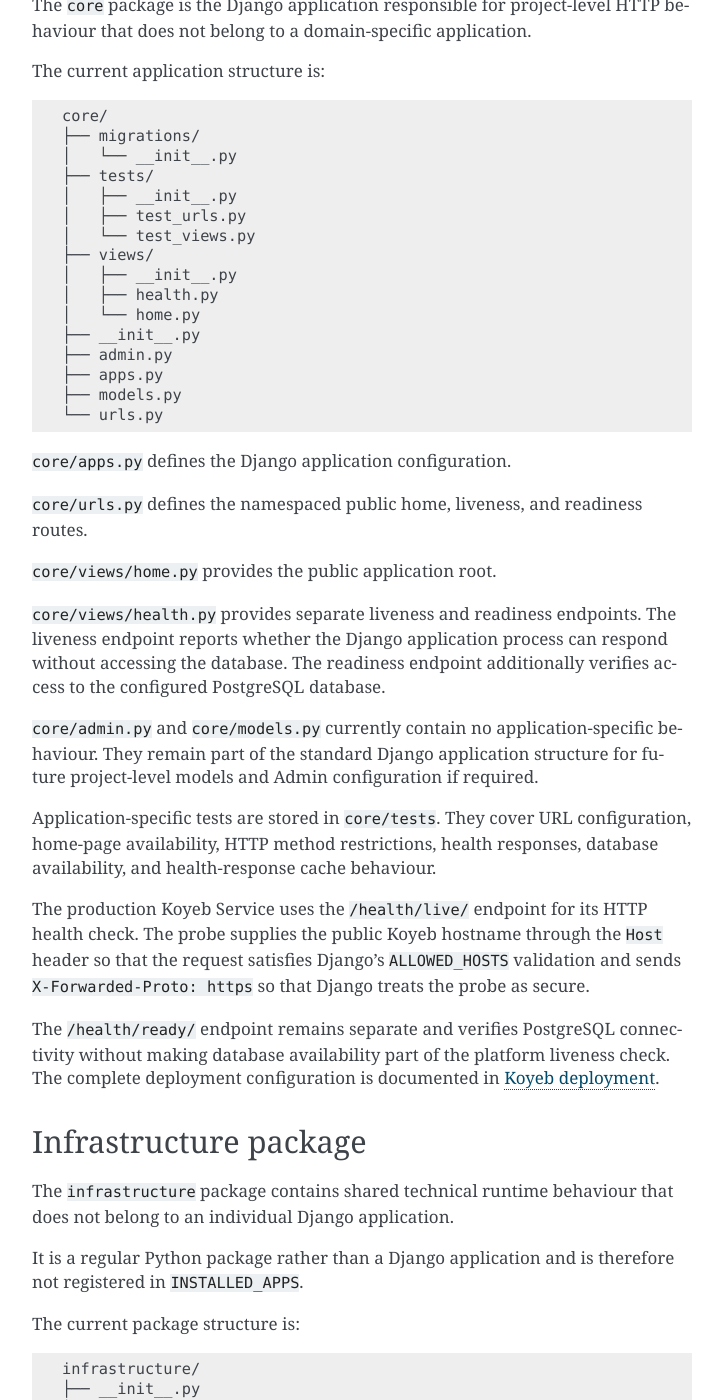
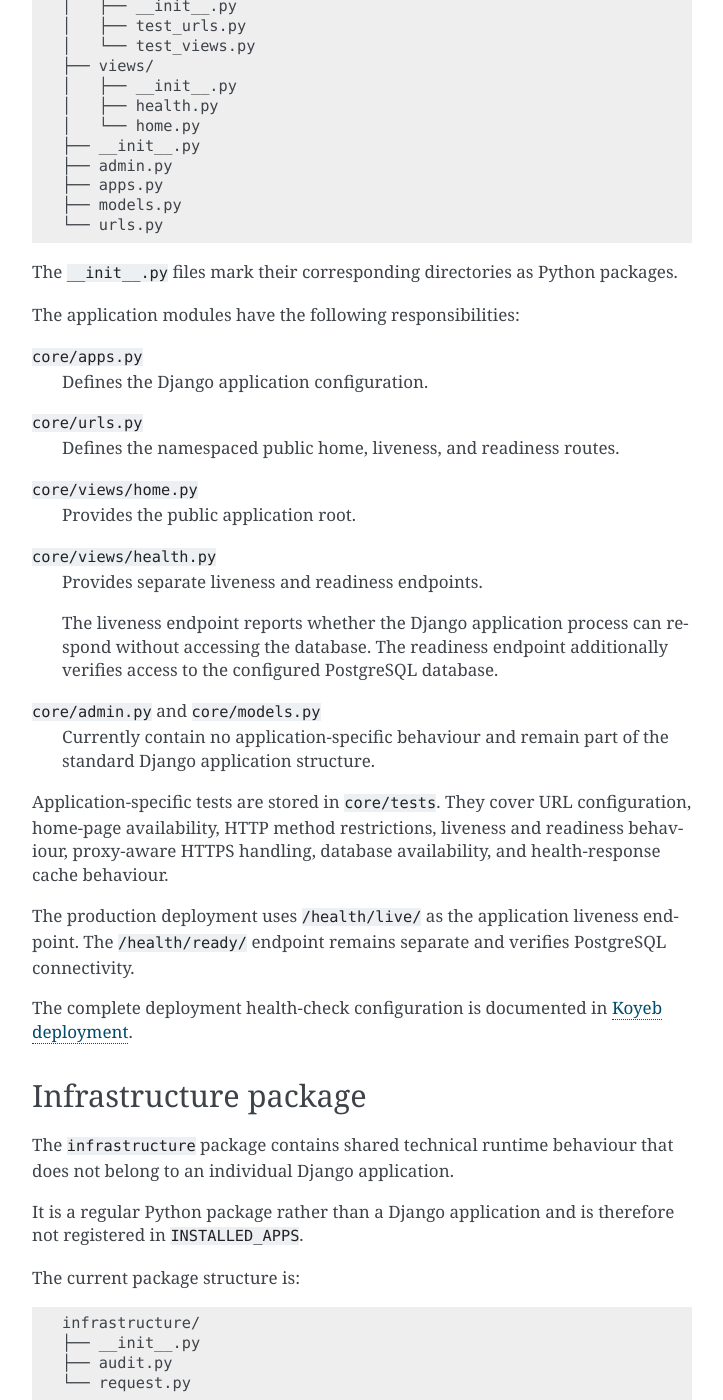
Before and after one commit to alex-nuclearboy/vocabio, a Sphinx documentation site: the page built from docs/source/project/structure.rst, in a window 1280 px wide and 1400 px high, scrolled down 3713 px. Shown: the whole window, without its empty margins (388-1111 px from the left). Built offline with Sphinx 7.4.7, drawn with Linux system fonts in a browser that asks for light colours; some of the changed text lies outside the part shown.

Commit message:
docs: improve project documentation consistency
Align the project documentation with the current implementation and apply a consistent structure to repository component descriptions.

- standardise file descriptions across project packages
- document only currently implemented audit behaviour
- complete the settings helper reference
- align HSTS guidance with the current deployment policy

```diff
--- a/docs/source/configuration/environment.rst
+++ b/docs/source/configuration/environment.rst
@@ -142,8 +142,9 @@ value is ``0``, which disables HSTS.
 
 Negative values are rejected.
 
-The local ``.env.example`` value is ``0``. HSTS should remain disabled until
-HTTPS behaviour has been verified in the deployment environment.
+The local ``.env.example`` value is ``0``. The current production deployment
+also keeps HSTS disabled until the long-term domain and HSTS policy are
+finalised.
 
 ``DJANGO_SECURE_HSTS_INCLUDE_SUBDOMAINS``
 ~~~~~~~~~~~~~~~~~~~~~~~~~~~~~~~~~~~~~~~~~
--- a/docs/source/project/structure.rst
+++ b/docs/source/project/structure.rst
@@ -117,68 +118,59 @@ The package currently contains:
    ├── urls.py
    └── wsgi.py
 
+``config/__init__.py`` marks ``config`` as a Python package.
+
+The remaining modules have the following responsibilities:
+
+``config/asgi.py``
+   Exposes the ASGI application object used by ASGI-compatible servers.
+
 ``config/logging.py``
-~~~~~~~~~~~~~~~~~~~~~
+   Builds the project-wide Django logging configuration.
 
-Builds the project-wide Django logging configuration.
+   Local development uses coloured console output and a rotating plain-text
+   log file. Production uses plain console output without persistent log
+   files inside the application container.
 
-Local development uses coloured console output and a rotating plain-text
-log file. Production uses plain console output without persistent log files
-inside the application container.
+   The configuration defines separate thresholds for Django, django-axes,
+   Vocabio application packages, and the dedicated ``vocabio.audit`` logger
+   namespace.
 
-The configuration defines separate thresholds for Django, django-axes,
-Vocabio application packages, and the dedicated ``vocabio.audit`` logger
-namespace.
-
-The logging policy and audit event conventions are documented in
-:doc:`logging`.
+   The logging policy and audit event conventions are documented in
+   :doc:`logging`.
 
 ``config/settings.py``
-~~~~~~~~~~~~~~~~~~~~~~
+   Contains the Django settings and the project-specific configuration
+   helpers.
 
-Contains the Django settings and the project-specific configuration helpers.
+   It also defines the project authentication configuration, including
+   authentication backends, login-attempt protection, the login route, and
+   the named login and logout redirect destinations.
 
-It also defines the project authentication configuration, including
-authentication backends, login-attempt protection, the login route, and the
-named login and logout redirect destinations.
+   Authentication behaviour and access-control policy are documented in
+   :doc:`authentication`.
 
-Authentication behaviour and access-control policy are documented in
-:doc:`authentication`.
+   Environment-specific and sensitive values are read from environment
+   variables rather than being stored directly in the module.
 
-Environment-specific and sensitive values are read from environment
-variables rather than being stored directly in the module.
+   Environment variables are documented in
+   :doc:`../configuration/environment`, while PostgreSQL-specific
+   configuration and validation are documented in
+   :doc:`../configuration/database`.
 
-Environment variables are documented in
-:doc:`../configuration/environment`, while PostgreSQL-specific configuration
-and validation are documented in
-:doc:`../configuration/database`.
-
-The project-specific settings helpers are documented from their source
-docstrings in :doc:`../reference/settings`.
+   The project-specific settings helpers are documented from their source
+   docstrings in :doc:`../reference/settings`.
 
 ``config/urls.py``
-~~~~~~~~~~~~~~~~~~
+   Defines the root URL configuration for the Django project.
 
-Defines the root URL configuration for the Django project.
-
-The current root configuration includes the ``core`` and ``accounts`` URL
-namespaces at the application root and exposes Django Admin under
-``/admin/``.
-
-``config/asgi.py``
-~~~~~~~~~~~~~~~~~~
-
-Exposes the ASGI application object used by ASGI-compatible servers.
+   The current root configuration includes the ``core`` and ``accounts`` URL
+   namespaces at the application root and exposes Django Admin under
+   ``/admin/``.
 
 ``config/wsgi.py``
-~~~~~~~~~~~~~~~~~~
+   Exposes the WSGI application object used by WSGI-compatible servers.
 
-Exposes the WSGI application object used by WSGI-compatible servers.
-
-``config/__init__.py``
-~~~~~~~~~~~~~~~~~~~~~~
-
-Marks ``config`` as a Python package.
 
 Core application
 ----------------
@@ -207,37 +199,43 @@ The current application structure is:
    ├── models.py
    └── urls.py
 
-``core/apps.py`` defines the Django application configuration.
+The ``__init__.py`` files mark their corresponding directories as Python
+packages.
 
-``core/urls.py`` defines the namespaced public home, liveness, and readiness
-routes.
+The application modules have the following responsibilities:
 
-``core/views/home.py`` provides the public application root.
+``core/apps.py``
+   Defines the Django application configuration.
 
-``core/views/health.py`` provides separate liveness and readiness endpoints.
-The liveness endpoint reports whether the Django application process can
-respond without accessing the database. The readiness endpoint additionally
-verifies access to the configured PostgreSQL database.
+``core/urls.py``
+   Defines the namespaced public home, liveness, and readiness routes.
 
-``core/admin.py`` and ``core/models.py`` currently contain no
-application-specific behaviour. They remain part of the standard Django
-application structure for future project-level models and Admin
-configuration if required.
+``core/views/home.py``
+   Provides the public application root.
+
+``core/views/health.py``
+   Provides separate liveness and readiness endpoints.
+
+   The liveness endpoint reports whether the Django application process can
+   respond without accessing the database. The readiness endpoint
+   additionally verifies access to the configured PostgreSQL database.
+
+``core/admin.py`` and ``core/models.py``
+   Currently contain no application-specific behaviour and remain part of
+   the standard Django application structure.
 
 Application-specific tests are stored in ``core/tests``. They cover URL
-configuration, home-page availability, HTTP method restrictions, health
-responses, database availability, and health-response cache behaviour.
+configuration, home-page availability, HTTP method restrictions, liveness
+and readiness behaviour, proxy-aware HTTPS handling, database availability,
+and health-response cache behaviour.
 
-The production Koyeb Service uses the ``/health/live/`` endpoint for its HTTP
-health check. The probe supplies the public Koyeb hostname through the
-``Host`` header so that the request satisfies Django's ``ALLOWED_HOSTS``
-validation and sends ``X-Forwarded-Proto: https`` so that Django treats the
-probe as secure.
+The production deployment uses ``/health/live/`` as the application
+liveness endpoint. The ``/health/ready/`` endpoint remains separate and
+verifies PostgreSQL connectivity.
 
-The ``/health/ready/`` endpoint remains separate and verifies PostgreSQL
-connectivity without making database availability part of the platform
-liveness check. The complete deployment configuration is documented in
+The complete deployment health-check configuration is documented in
 :doc:`../deployment/koyeb`.
+
 
 Infrastructure package
 ----------------------
@@ -257,23 +255,28 @@ The current package structure is:
    ├── audit.py
    └── request.py
 
-``infrastructure/audit.py`` provides shared formatting for structured audit
-events.
+``infrastructure/__init__.py`` marks ``infrastructure`` as a Python package.
 
-``infrastructure/request.py`` provides shared client IP resolution for
-application code.
+The package modules have the following responsibilities:
 
-Client addresses are selected through ``django-ipware`` according to the
-project-wide proxy policy defined in ``config/settings.py``. Resolved IPv4
-and IPv6 addresses are validated and returned in canonical form. Invalid
-address values resolve to ``None``.
+``infrastructure/audit.py``
+   Provides shared formatting for structured audit events.
 
-The same proxy policy is reused by ``django-axes`` so that authentication
-lockout behaviour and application-level client IP handling remain
-consistent.
+``infrastructure/request.py``
+   Provides shared client IP resolution for application code.
 
-The package is reserved for project-wide technical infrastructure. Domain-
-specific behaviour remains inside the corresponding Django application.
+   Client addresses are selected through ``django-ipware`` according to the
+   project-wide proxy policy defined in ``config/settings.py``. Resolved IPv4
+   and IPv6 addresses are validated and returned in canonical form. Invalid
+   address values resolve to ``None``.
+
+   The same proxy policy is reused by ``django-axes`` so that authentication
+   lockout behaviour and application-level client IP handling remain
+   consistent.
+
+The package contains project-wide technical infrastructure. Domain-specific
+behaviour remains inside the corresponding Django application.
+
 
 Accounts application
 --------------------
@@ -310,32 +313,51 @@ The current application structure is:
    ├── urls.py
    └── views.py
 
-``accounts/apps.py`` defines the Django application configuration.
+The ``__init__.py`` files mark their corresponding directories as Python
+packages.
 
-``accounts/forms.py`` defines the Vocabio login form. The form subclasses
-Django's standard ``AuthenticationForm`` and configures the username and
-password fields for the Vocabio authentication interface.
+The application modules and templates have the following responsibilities:
 
-``accounts/security.py`` integrates application-level audit logging with
-django-axes lockout responses. Axes remains responsible for determining
-lockout state, while the helper records structured ``[AUTH|LOCKOUT]`` events
-and returns the configured lockout response.
+``accounts/apps.py``
+   Defines the Django application configuration.
 
-``accounts/urls.py`` defines the namespaced login and logout routes.
+``accounts/forms.py``
+   Defines the Vocabio login form.
 
-``accounts/views.py`` implements login and logout behaviour using Django's
-standard authentication and session framework. Login supports validated
-local ``next`` redirects, while logout requires an authenticated ``POST``
-request. Successful login and logout operations emit structured
-authentication audit events.
+   The form subclasses Django's standard ``AuthenticationForm`` and
+   configures the username and password fields for the Vocabio
+   authentication interface.
 
-``accounts/templates/accounts/login.html`` contains the current login page.
-The form uses CSRF protection, displays form validation errors, and preserves
-a validated local redirect target when one is supplied.
+``accounts/security.py``
+   Integrates application-level audit logging with django-axes lockout
+   responses.
 
-``accounts/admin.py`` and ``accounts/models.py`` currently contain no
-application-specific behaviour. The application uses Django's built-in user
-model rather than defining an account model of its own.
+   Axes remains responsible for determining lockout state, while the helper
+   records structured ``[AUTH|LOCKOUT]`` events and returns the configured
+   lockout response.
+
+``accounts/urls.py``
+   Defines the namespaced login and logout routes.
+
+``accounts/views.py``
+   Implements login and logout behaviour using Django's standard
+   authentication and session framework.
+
+   Login supports validated local ``next`` redirects, while logout requires
+   an authenticated ``POST`` request. Successful login and logout operations
+   emit structured authentication audit events.
+
+``accounts/templates/accounts/login.html``
+   Contains the current login page.
+
+   The form uses CSRF protection, displays form validation errors, and
+   preserves a validated local redirect target when one is supplied.
+
+``accounts/admin.py`` and ``accounts/models.py``
+   Currently contain no application-specific behaviour.
+
+   The application uses Django's built-in user model rather than defining an
+   account model of its own.
 
 Application-specific tests are stored in ``accounts/tests``. They cover the
 login form, URL configuration, authentication views, authentication audit
@@ -345,6 +367,7 @@ IP handling, and Django Admin lockout protection.
 
 Detailed authentication behaviour and the project authorisation policy are
 documented in :doc:`authentication`.
+
 
 Tests
 -----
@@ -366,32 +389,41 @@ The current project-level test package contains:
    ├── test_request.py
    └── test_settings.py
 
-``tests/assertions.py`` contains reusable assertions shared by application
-test suites.
+``tests/__init__.py`` marks ``tests`` as a Python package.
 
-``tests/test_audit.py`` verifies structured audit-event formatting,
-including typed values, quoted strings, newline escaping, and events without
-additional fields.
+The test modules and shared support code have the following
+responsibilities:
 
-``tests/test_authentication_settings.py`` verifies the project-level
-authentication routing, redirect settings, authentication backends, lockout
-policy, lockout-response integration, and client IP resolution
-configuration.
+``tests/assertions.py``
+   Contains reusable assertions shared by application test suites.
 
-``tests/test_database.py`` verifies real Django connectivity to PostgreSQL
-and confirms that the configured connection uses the PostgreSQL backend.
+``tests/test_audit.py``
+   Verifies structured audit-event formatting, including typed values,
+   quoted strings, newline escaping, and events without additional fields.
 
-``tests/test_logging.py`` verifies development and production logging
-configuration, logger thresholds, local file rotation, console formatting,
-and audit logger availability.
+``tests/test_authentication_settings.py``
+   Verifies the project-level authentication routing, redirect settings,
+   authentication backends, lockout policy, lockout-response integration,
+   and client IP resolution configuration.
 
-``tests/test_request.py`` verifies project-wide client IP resolution,
-including forwarded-address handling, proxy ordering, IPv6 normalisation,
-and invalid address rejection.
+``tests/test_database.py``
+   Verifies real Django connectivity to PostgreSQL and confirms that the
+   configured connection uses the PostgreSQL backend.
 
-``tests/test_settings.py`` verifies environment handling and project
-configuration, including PostgreSQL database URL validation and related
-settings behaviour.
+``tests/test_logging.py``
+   Verifies development and production logging configuration, logger
+   thresholds, local file rotation, console formatting, and audit logger
+   availability.
+
+``tests/test_request.py``
+   Verifies project-wide client IP resolution, including forwarded-address
+   handling, proxy ordering, IPv6 normalisation, and invalid address
+   rejection.
+
+``tests/test_settings.py``
+   Verifies environment handling and project configuration, including
+   PostgreSQL database URL validation, production security requirements,
+   trusted proxy HTTPS configuration, and related settings behaviour.
 
 The testing framework, test execution, and coverage requirements are
 documented in :doc:`../development/testing`.
@@ -417,6 +448,7 @@ containers where database access is required.
 
 The workflow and its individual checks are documented in
 :doc:`../development/continuous-integration`.
+
 
 Documentation
 -------------
@@ -441,58 +473,49 @@ The documentation directory is organised as follows:
    ├── README.md
    └── make.bat
 
+The authored documentation sections have the following responsibilities:
+
 ``getting-started``
-~~~~~~~~~~~~~~~~~~~
+   Contains the software requirements, installation procedure, and local
+   development workflow.
 
-Contains the software requirements, installation procedure, and local
-development workflow.
-
-See :doc:`../getting-started/index`.
+   See :doc:`../getting-started/index`.
 
 ``configuration``
-~~~~~~~~~~~~~~~~~
+   Documents environment variables and database configuration.
 
-Documents environment variables and database configuration.
-
-See :doc:`../configuration/index`.
+   See :doc:`../configuration/index`.
 
 ``development``
-~~~~~~~~~~~~~~~
+   Documents testing, code-quality checks, dependency auditing, and
+   continuous integration.
 
-Documents testing, code-quality checks, dependency auditing, and continuous
-integration.
-
-See :doc:`../development/index`.
+   See :doc:`../development/index`.
 
 ``deployment``
-~~~~~~~~~~~~~~
+   Documents the production container build, Koyeb deployment, Neon
+   PostgreSQL configuration, and routine deployment operations.
 
-Documents the production container build, Koyeb deployment, Neon PostgreSQL
-configuration, and routine deployment operations.
-
-See :doc:`../deployment/index`.
+   See :doc:`../deployment/index`.
 
 ``project``
-~~~~~~~~~~~
+   Documents the repository structure and other project-level information.
 
-Documents the repository structure and other project-level information.
+   See :doc:`index`.
 
-See :doc:`index`.
+``reference``
+   Provides technical reference documentation generated from source-code
+   docstrings.
+
+   See :doc:`../reference/index`.
+
+The ``docs`` directory also contains the Sphinx build wrappers and the
+documentation README, while authored Sphinx pages are stored under
+``docs/source``.
 
 Additional documentation sections should be introduced only when the
 corresponding project components exist.
 
-``reference``
-~~~~~~~~~~~~~
-
-Provides technical reference documentation generated from source-code
-docstrings.
-
-See :doc:`../reference/index`.
-
-The ``docs`` directory also contains the Sphinx build wrappers and the
-documentation README, while authored Sphinx pages are stored under
-``docs/source``.
 
 Environment template
 --------------------
@@ -508,6 +531,7 @@ The procedure for creating the local ``.env`` file is documented in
 The complete variable reference is available in
 :doc:`../configuration/environment`.
 
+
 Local infrastructure
 --------------------
 
@@ -520,6 +544,7 @@ Database configuration is documented in
 :doc:`../configuration/database`, and the normal start and stop workflow is
 documented in :doc:`../getting-started/local-development`.
 
+
 Production container
 --------------------
 
@@ -531,24 +556,26 @@ not remain in the final runtime image. Runtime dependencies are installed
 from ``poetry.lock``, Django static files are collected during the build, and
 Gunicorn runs the application as a non-root container user.
 
-``.dockerignore`` limits the Docker build context and prevents local Secrets
+``.dockerignore`` limits the Docker build context and prevents local secrets
 and development artefacts from being copied into the production image.
 
 The production container build is documented in
 :doc:`../deployment/docker`, while Koyeb-specific deployment configuration is
 documented in :doc:`../deployment/koyeb`.
 
+
 Python runtime
 --------------
 
-``.python-version`` records Python 3.13 as the preferred local development and
-primary CI runtime.
+``.python-version`` records Python 3.13 as the preferred local development
+and primary CI runtime.
 
 The production Dockerfile independently uses the Python 3.13 runtime series.
 The two configurations should remain aligned.
 
 The supported Python versions and development prerequisites are documented
 in :doc:`../getting-started/requirements`.
+
 
 Project metadata and dependencies
 ---------------------------------
@@ -570,6 +597,7 @@ Poetry.
 The lock file should remain consistent with ``pyproject.toml`` and should be
 committed whenever dependency resolution changes.
 
+
 Django management entry point
 -----------------------------
 
@@ -586,31 +614,30 @@ Common local commands include:
 The local development workflow is documented in
 :doc:`../getting-started/local-development`.
 
+
 Repository metadata
 -------------------
 
+The repository-level metadata files have the following responsibilities:
+
 ``README.md``
-~~~~~~~~~~~~~
+   Provides the repository-level introduction to Vocabio and serves as the
+   main entry point when the repository is viewed through the Git hosting
+   service.
 
-Provides the repository-level introduction to Vocabio and serves as the main
-entry point when the repository is viewed through the Git hosting service.
-
-Detailed technical documentation belongs in ``docs`` rather than being
-duplicated in the repository README.
+   Detailed technical documentation belongs in ``docs`` rather than being
+   duplicated in the repository README.
 
 ``LICENSE``
-~~~~~~~~~~~
-
-Contains the licence terms under which the repository is distributed.
+   Contains the licence terms under which the repository is distributed.
 
 ``.gitignore``
-~~~~~~~~~~~~~~
+   Defines files and directories that Git must not track, including local or
+   generated development artefacts where applicable.
 
-Defines files and directories that Git must not track, including local or
-generated development artefacts where applicable.
+   Sensitive local configuration such as ``.env`` must remain outside
+   version control.
 
-Sensitive local configuration such as ``.env`` must remain outside version
-control.
 
 Related documentation
 ---------------------
--- a/docs/source/reference/settings.rst
+++ b/docs/source/reference/settings.rst
@@ -12,4 +12,4 @@ The reference below is generated directly from the Python docstrings in the
 settings module.
 
 .. automodule:: config.settings
-   :members: get_str_env, build_database_config
+   :members: expand_database_url, get_str_env, build_database_config
```
Also changed, not shown: other parts of docs/source/project/structure.rst (+4 -4 lines), docs/source/deployment/koyeb.rst (+5 -6 lines), docs/source/project/logging.rst (+4 -5 lines), 1 other file.
